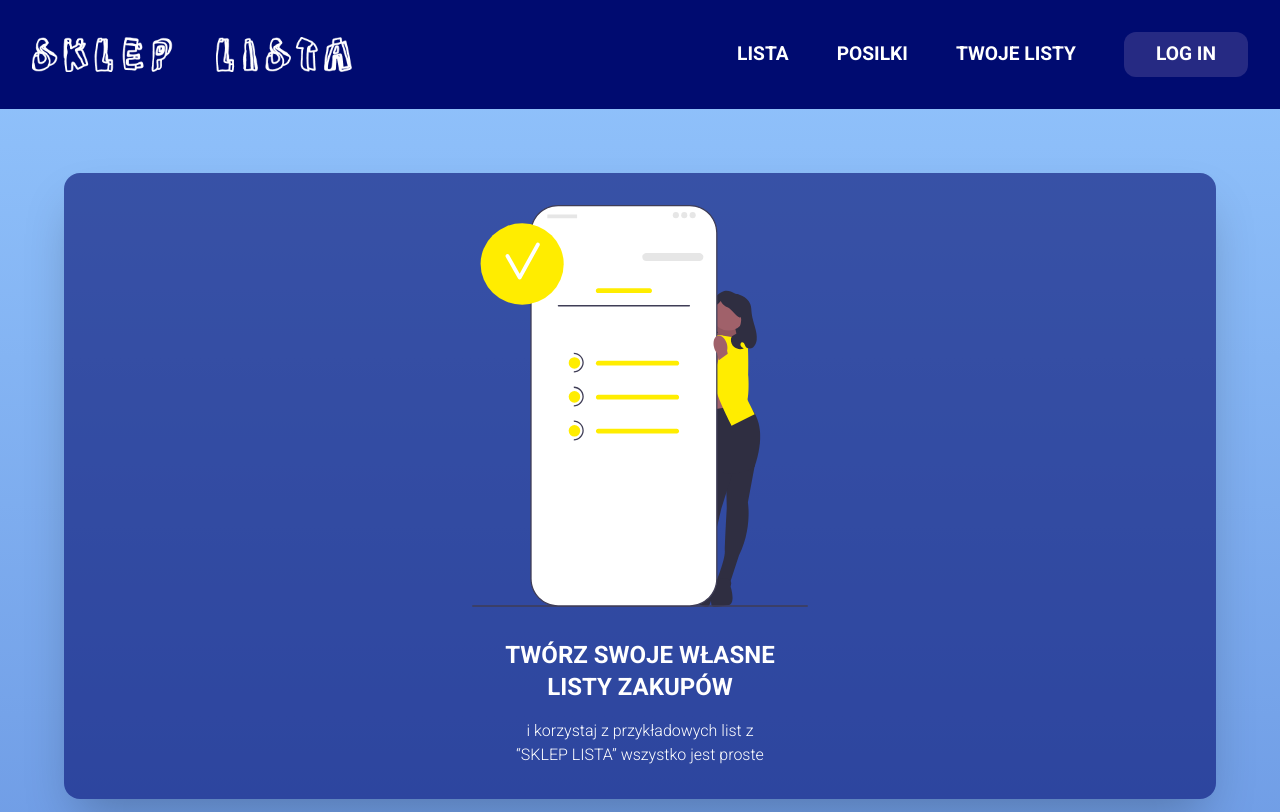
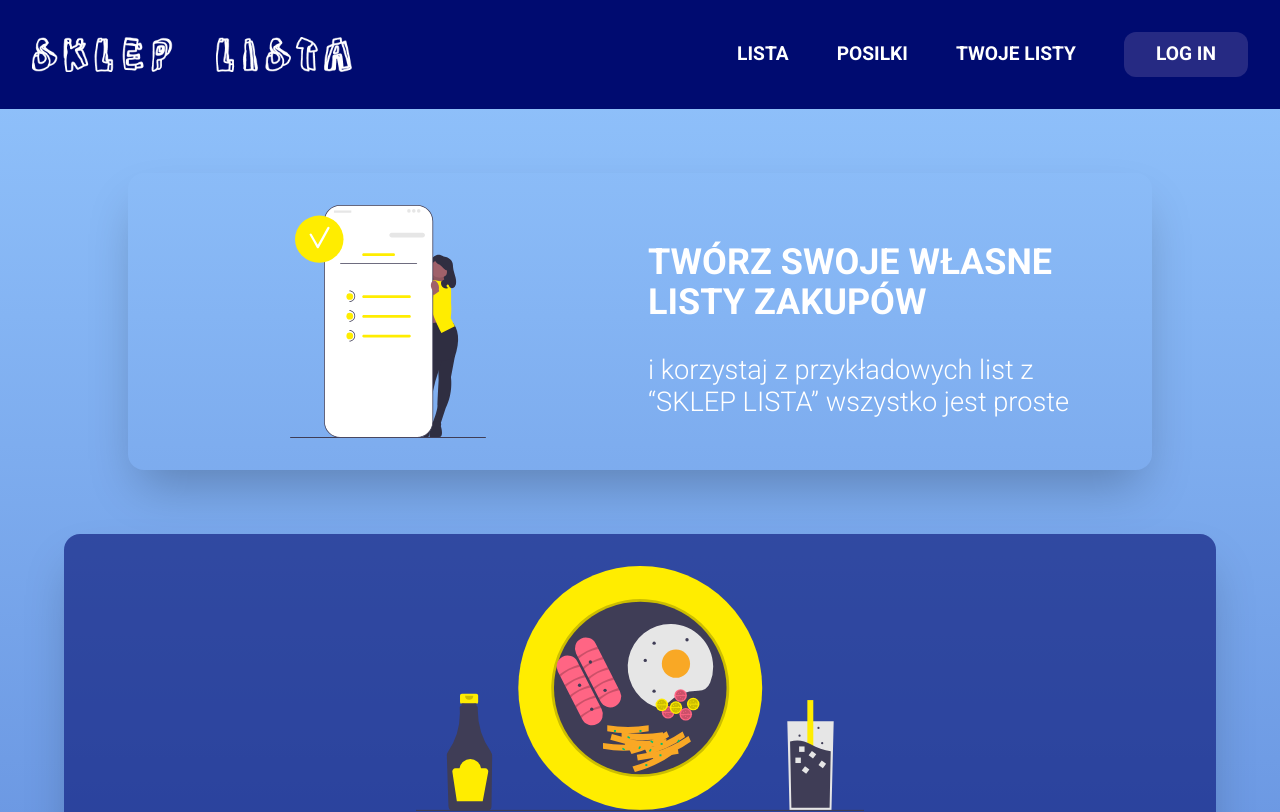
Before and after one commit to ArturPawelski/shopping-list, a React (Create React App) app: page / in a window 1280 px wide. Shown: the top 812 px of the page. Built offline with nearby package versions, Linux system fonts and the light colour scheme.

Commit message:
responsive box

```diff
--- a/src/components/Home/Home.jsx
+++ b/src/components/Home/Home.jsx
@@ -13,15 +13,16 @@ const Home = () => {
 
 
 
+            <div className='flex flex-col justify-center items-center max-w-[90%] mx-auto mt-[4rem] gap-4 shadow-2xl py-8 rounded-2xl px-4 bg-[#000B70] bg-opacity-60 md:flex-row  md:bg-transparent md:max-w-[80%] '>
 
-            <div className='flex flex-col justify-center items-center max-w-[90%] mx-auto mt-[4rem] gap-4 shadow-2xl py-8 rounded-2xl px-4 bg-[#000B70] bg-opacity-60'>
+                <div className=' md:w-[50%]'>
+                    <img src={Phone} alt="" className=' w-[30%] sm:w-[28%] md:w-[40%] mx-auto ' />
+                </div>
 
-                <img src={Phone} alt="" className=' w-[30%]   ' />
+                <div className=' md:w-[50%]'>
 
-                <div className=''>
-
-                    <h2 className=' text-center text-white font-lol font-bold text-2xl mt-4 '>TWÓRZ SWOJE WŁASNE <br /> LISTY ZAKUPÓW </h2>
-                    <p className='text-center text-white font-lol font-light text-[1rem] mt-4'>i korzystaj z przykładowych list z <br /> “SKLEP LISTA” wszystko jest proste</p>
+                    <h2 className=' text-center text-white font-lol font-bold text-2xl mt-4 md:text-left md:text-3xl xl:text-4xl 2xl:text-5xl '>TWÓRZ SWOJE WŁASNE <br /> LISTY ZAKUPÓW </h2>
+                    <p className='text-center text-white font-lol font-light text-[1rem] mt-4 md:text-left lg:text-2xl xl:mt-8 xl:text-[1.7rem] 2xl:text-[2rem] '>i korzystaj z przykładowych list z <br /> “SKLEP LISTA” wszystko jest proste</p>
 
                 </div>
             </div>
--- a/src/components/Navbar.jsx
+++ b/src/components/Navbar.jsx
@@ -31,7 +31,7 @@ const Navbar = () => {
                     <li> <Link to="/lista"> Lista </Link></li>
                     <li> <Link to="/posilki"> Posilki </Link> </li>
                     <li> <Link to="/twojelisty"> Twoje Listy </Link>  </li>
-                    <li className='bg-[#262A83] py-2 px-8 rounded-xl'> <Link to="/login"> Log In </Link> </li>
+                    <li className='bg-[#262A83] py-2 px-8 rounded-xl hover:bg-slate-200 hover:text-black'> <Link to="/login"> Log In </Link> </li>
 
                 </ul>
 
@@ -41,14 +41,14 @@ const Navbar = () => {
 
 
 
-                {!menu && <ul className='absolute right-0 top-[0] px-8 bg-black h-full w-[44%] z-0 bg-opacity-90  lg:hidden'>
+                {!menu && <ul className='absolute right-0 top-[0] px-8 bg-black h-[100%] w-[44%] z-0 bg-opacity-90  lg:hidden'>
 
                     <div className='mt-32 '>
                         <li > <Link to="/"> HOME </Link></li>
                         <li className='mt-8'> <Link to="/lista"> Lista </Link></li>
                         <li className='mt-8'> <Link to="/posilki"> Posilki </Link> </li>
                         <li className='mt-8'> <Link to="/twojelisty"> Twoje Listy </Link>  </li>
-                        <li className='bg-[#262A83] py-2  rounded-xl mt-16 flex justify-center max-w-[150px] mx-auto md:mx-0 '> <Link to="/login"> Log In </Link> </li>
+                        <li className='bg-[#262A83] py-2  rounded-xl mt-16 flex justify-center max-w-[150px] mx-auto md:mx-0  hover:bg-slate-200 hover:text-black'> <Link to="/login"> Log In </Link> </li>
                     </div>
 
                 </ul>}
```
